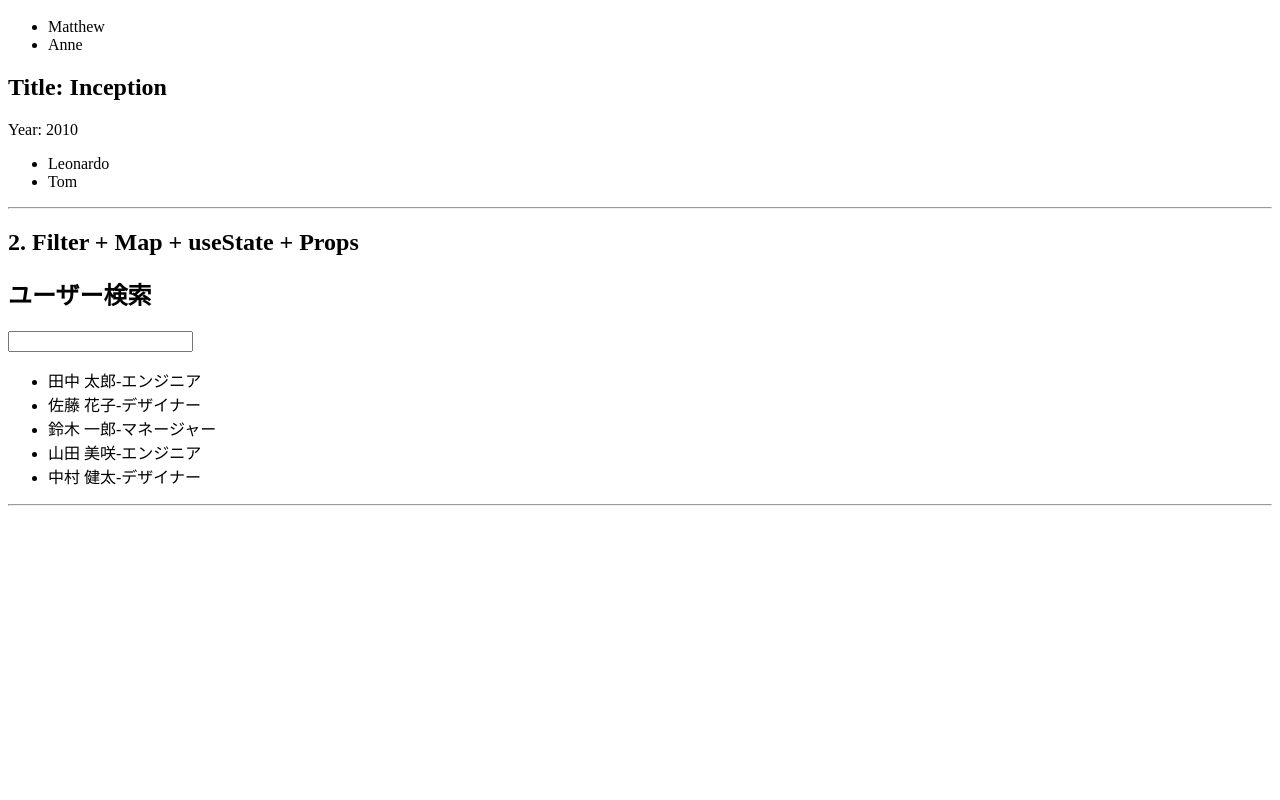
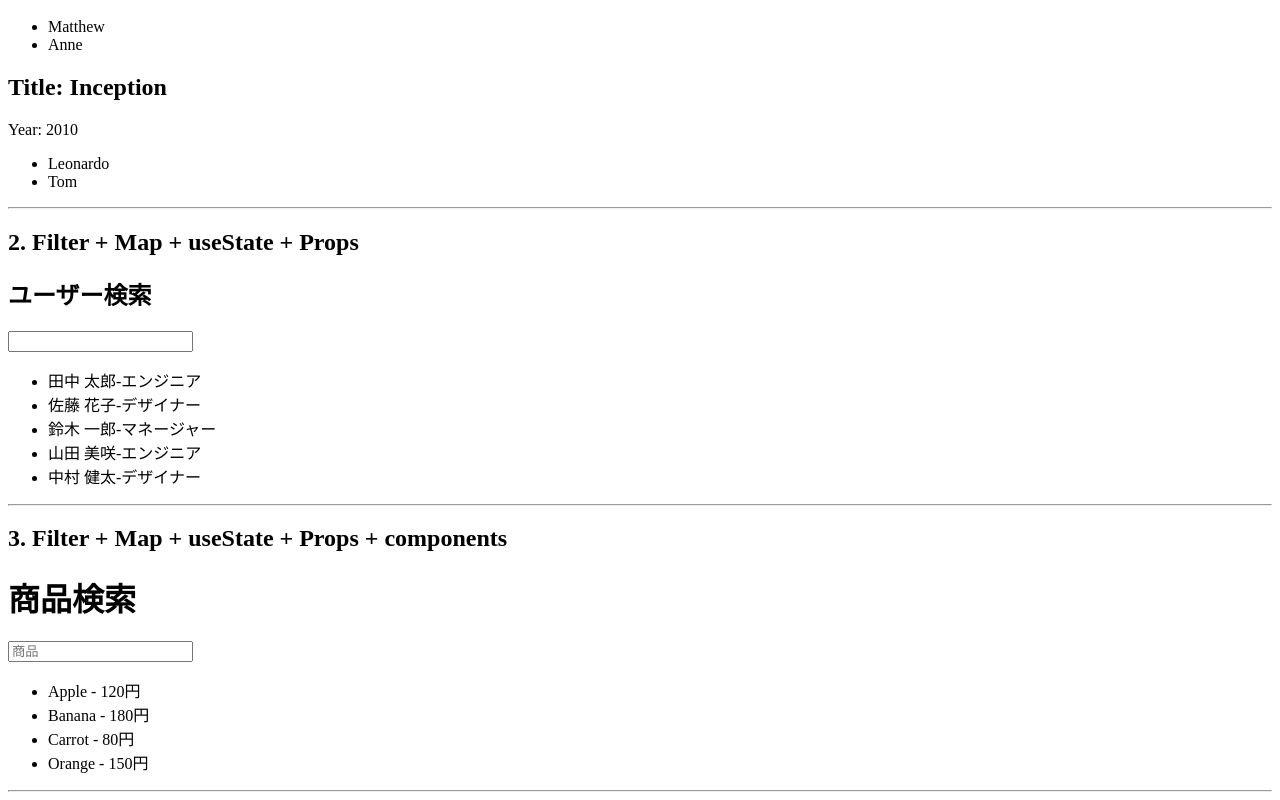
Before and after one commit to nasu-masa/frontend-study, a React (Vite) app in the folder react/react-basics/: page / in a window 1280 px wide. Shown: the part 671-1471 px from the top of the page. Before the commit the page ends 1185 px from the top, so only its background shows below. Built offline with nearby package versions, Linux system fonts and the light colour scheme.

Commit message:
practice component refactoring, props, and filtering

```diff
--- /dev/null
+++ b/react/react-basics/src/components/04-control_and_form/Example.jsx
@@ -0,0 +1,74 @@
+// 練習問題：コンポーネント分割 + 商品検索アプリ
+//
+// 商品名で絞り込み検索できるアプリを作ってください。
+//
+// 【役割分担】
+// Example      → State管理・filter・propsを渡す（このファイル）
+// SearchBox    → inputのみ担当
+// ProductList  → mapのみ担当
+// ProductItem  → 商品1件の表示のみ担当
+//
+// 【制約】
+// ・useStateはこのコンポーネントだけで使う
+// ・filterはこのコンポーネントだけで使う
+
+import { useState } from "react";
+// TODO: SearchBox・ProductList・ProductItemを正しいパスからimportする
+import SearchBox from "./SearchBox";
+import ProductList from "./ProductList";
+
+
+const products = [
+  { id: 1, name: "Apple", price: 120 },
+  { id: 2, name: "Banana", price: 180 },
+  { id: 3, name: "Carrot", price: 80 },
+  { id: 4, name: "Orange", price: 150 },
+];
+
+const Example = () => {
+  // TODO: 検索キーワードを管理するStateを定義する（初期値は空文字）
+  const [keywordVal, setKeywordVal] = useState("");
+
+  // TODO: productsをfilterで絞り込む
+  //       条件：商品名（name）に検索キーワードが含まれる
+  //       ヒント：String.includes() を使う
+  //       大文字・小文字は区別しなくてOK（toLowerCase()を使うとベター）
+  const keyword = keywordVal.toLowerCase();
+  const filteredProducts = products.filter((product) => {
+    const isMatch = product.name.toLowerCase().includes(keyword)
+  || product.price.toString().includes(keywordVal);
+    return isMatch;
+  });
+
+  return (
+    <div>
+      <h1>商品検索</h1>
+
+      {/* TODO: SearchBoxを表示する */}
+      {/* TODO: 必要なpropsを渡す（入力値・更新関数） */}
+      <SearchBox keyword={keywordVal} setKeywordVal={setKeywordVal}/>
+      {/* TODO: ProductListを表示する */}
+      {/* TODO: 必要なpropsを渡す（絞り込み済みの商品リスト） */}
+      <ProductList products={filteredProducts} />
+    </div>
+  );
+};
+
+export default Example;
+
+// 【完成イメージ】
+//
+// 商品検索
+//
+// [____________]
+//
+// Apple  120円
+// Banana 180円
+// Carrot  80円
+// Orange 150円
+//
+// ↓ 入力欄に「ap」と入力すると
+//
+// [ap_________]
+//
+// Apple  120円
--- a/react/react-basics/src/components/04-control_and_form/Parent.jsx
+++ b/react/react-basics/src/components/04-control_and_form/Parent.jsx
@@ -1,6 +1,7 @@
 import MapPractice from "./MapPracticeApp";
 import MapPracticeMovie from "./MapPracticeMovies";
-import Example from "./User";
+import User from "./User";
+import Product from "./Example";
 
 const Parent = () => {
     return (
@@ -13,7 +14,11 @@ const Parent = () => {
         <hr />
 
         <h2>2. Filter + Map + useState + Props</h2>
-        <Example />
+        <User />
+        <hr />
+
+        <h2>3. Filter + Map + useState + Props + components</h2>
+        <Product />
         <hr />
       </>
     );
--- /dev/null
+++ b/react/react-basics/src/components/04-control_and_form/ProductItem.jsx
@@ -0,0 +1,27 @@
+// ProductItem：商品1件の表示のみ担当するコンポーネント
+//
+// 【役割】
+// ・商品名（name）と価格（price）を表示する
+// ・データの加工はしない（表示だけ）
+// ・useStateは使わない
+//
+// 【受け取るprops】
+// ・name  → 商品名
+// ・price → 価格（数値）
+
+// TODO: propsを受け取る（引数を分割代入で書く）
+const ProductItem = ({ product }) => {
+  return (
+    <li>
+      {/* TODO: 商品名を表示する */}
+      {product.name} - {product.price}円
+      {/* TODO: 価格を「〇〇円」の形式で表示する */}
+    </li>
+  );
+};
+
+export default ProductItem;
+
+// 【表示イメージ】
+// Apple
+// 120円
--- /dev/null
+++ b/react/react-basics/src/components/04-control_and_form/ProductList.jsx
@@ -0,0 +1,30 @@
+// ProductList：商品一覧のmapのみ担当するコンポーネント
+//
+// 【役割】
+// ・受け取ったproductsをmapで繰り返し表示する
+// ・filterはここでは使わない（Exampleで済んでいる）
+// ・useStateは使わない
+//
+// 【受け取るprops】
+// ・products → 絞り込み済みの商品の配列
+
+// TODO: ProductItemを正しいパスからimportする
+import ProductItem from "./ProductItem";
+// TODO: propsを受け取る（引数を分割代入で書く）
+const ProductList = ({ products }) => {
+  if (products.length === 0) {
+    return <p>該当する商品がありません。</p>;
+  }
+  return (
+    <ul>
+      {/* TODO: productsをmapで繰り返し、ProductItemを表示する */}
+      {/* TODO: keyにはproduct.idを使う */}
+      {/* TODO: ProductItemに必要なpropsを渡す */}
+      {products.map((product) => {
+        return <ProductItem key={product.id} product={product} />;
+      })}
+    </ul>
+  );
+};
+
+export default ProductList;
--- /dev/null
+++ b/react/react-basics/src/components/04-control_and_form/SearchBox.jsx
@@ -0,0 +1,24 @@
+// SearchBox：入力欄のみ担当するコンポーネント
+//
+// 【役割】
+// ・input要素を表示する
+// ・Stateは持たない（Exampleから受け取る）
+//
+// 【受け取るprops】
+// ・keyword   → 現在の入力値（Stateの値）
+// ・onchange  → 入力値が変わったときに呼ぶ関数
+//   ※ props名はExampleで渡す名前に合わせてください
+
+// TODO: propsを受け取る（引数を分割代入で書く）
+const SearchBox = ({ keyword, setKeywordVal }) => {
+  return (
+    <div>
+      {/* TODO: input要素を書く */}
+      {/* TODO: valueにkeywordをセットする */}
+      {/* TODO: onChangeで入力値をStateに反映する */}
+      <input type="text" placeholder="商品" value={keyword} onChange={ (e) => {setKeywordVal(e.target.value)}} />
+    </div>
+  );
+};
+
+export default SearchBox;
```
Also changed, not shown: 1 other file (tests, documents, lock files or other folders).
